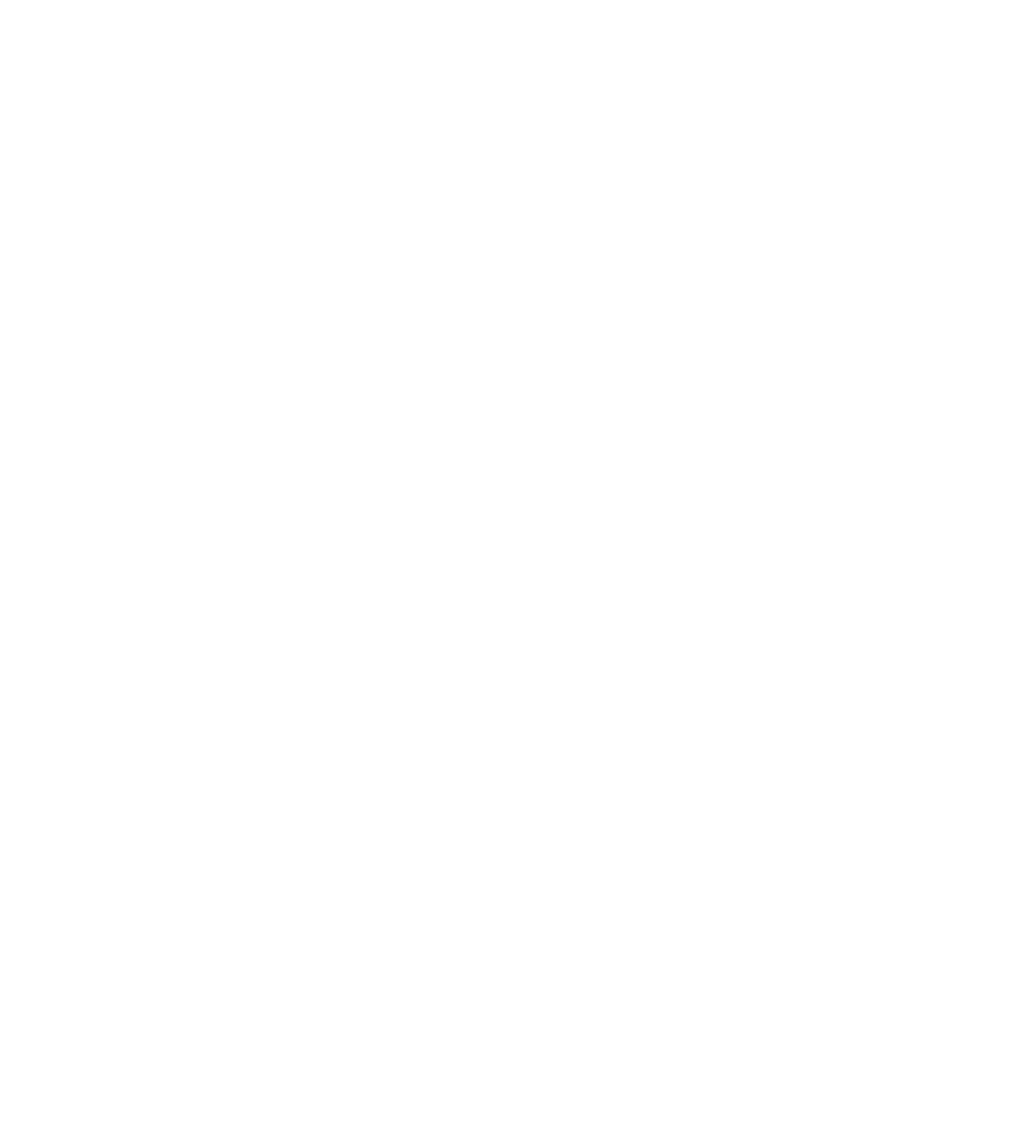
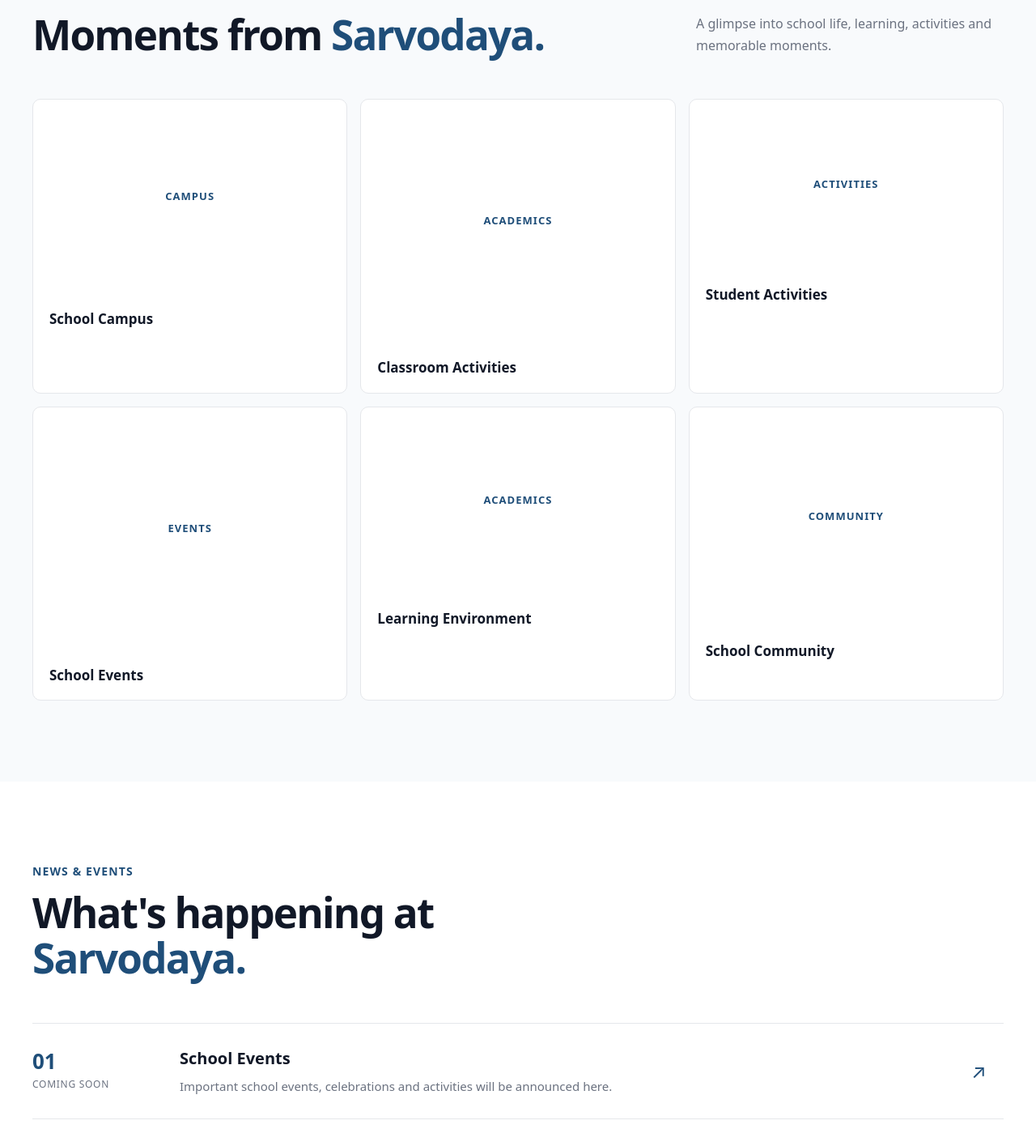
Before and after one commit to PriyanshuJha4/Sarvodaya_Digital, a React (Vite) app: page / in a window 1280 px wide. Shown: the part 3000-4415 px from the top of the page at 81% size. Before the commit the page ends 2881 px from the top, so only its background shows below. Built offline with nearby package versions, Linux system fonts and the light colour scheme.

Commit message:
Add gallery and events sections

```diff
--- a/src/App.jsx
+++ b/src/App.jsx
@@ -3,6 +3,8 @@
 import About from "./components/About"
 import Academics from "./components/Academics"
 import Highlights from "./components/Highlights"
+import Gallery from "./components/Gallery"
+import Events from "./components/Events"
 
 function App() {
   return (
@@ -14,6 +16,8 @@
         <About />
         <Academics />
         <Highlights />
+        <Gallery />
+        <Events />
       </main>
     </>
   )
--- /dev/null
+++ b/src/components/Events.jsx
@@ -0,0 +1,62 @@
+import "../styles/events.css"
+
+function Events() {
+  const events = [
+    {
+      date: "01",
+      month: "Coming Soon",
+      title: "School Events",
+      description:
+        "Important school events, celebrations and activities will be announced here.",
+    },
+    {
+      date: "02",
+      month: "Updates",
+      title: "Academic Activities",
+      description:
+        "Updates about classroom activities, competitions and student participation.",
+    },
+    {
+      date: "03",
+      month: "Updates",
+      title: "School Announcements",
+      description:
+        "Important notices and announcements for students and parents.",
+    },
+  ]
+
+  return (
+    <section id="events" className="events-section">
+      <div className="events-container">
+        <div className="events-heading">
+          <p className="section-label">News & Events</p>
+
+          <h2>
+            What's happening at
+            <span> Sarvodaya.</span>
+          </h2>
+        </div>
+
+        <div className="events-list">
+          {events.map((event) => (
+            <article className="event-card" key={event.title}>
+              <div className="event-date">
+                <strong>{event.date}</strong>
+                <span>{event.month}</span>
+              </div>
+
+              <div className="event-content">
+                <h3>{event.title}</h3>
+                <p>{event.description}</p>
+              </div>
+
+              <span className="event-arrow">↗</span>
+            </article>
+          ))}
+        </div>
+      </div>
+    </section>
+  )
+}
+
+export default Events
--- /dev/null
+++ b/src/components/Gallery.jsx
@@ -0,0 +1,68 @@
+import "../styles/gallery.css"
+
+function Gallery() {
+  const galleryItems = [
+    {
+      title: "School Campus",
+      category: "Campus",
+    },
+    {
+      title: "Classroom Activities",
+      category: "Academics",
+    },
+    {
+      title: "Student Activities",
+      category: "Activities",
+    },
+    {
+      title: "School Events",
+      category: "Events",
+    },
+    {
+      title: "Learning Environment",
+      category: "Academics",
+    },
+    {
+      title: "School Community",
+      category: "Community",
+    },
+  ]
+
+  return (
+    <section id="gallery" className="gallery-section">
+      <div className="gallery-container">
+        <div className="gallery-header">
+          <div>
+            <p className="section-label">Gallery</p>
+
+            <h2>
+              Moments from
+              <span> Sarvodaya.</span>
+            </h2>
+          </div>
+
+          <p className="gallery-intro">
+            A glimpse into school life, learning, activities and
+            memorable moments.
+          </p>
+        </div>
+
+        <div className="gallery-grid">
+          {galleryItems.map((item, index) => (
+            <article className={`gallery-card gallery-card-${index + 1}`} key={item.title}>
+              <div className="gallery-placeholder">
+                <span>{item.category}</span>
+              </div>
+
+              <div className="gallery-caption">
+                <h3>{item.title}</h3>
+              </div>
+            </article>
+          ))}
+        </div>
+      </div>
+    </section>
+  )
+}
+
+export default Gallery
--- /dev/null
+++ b/src/styles/events.css
@@ -0,0 +1,113 @@
+.events-section {
+  padding: 100px 0;
+  background: var(--color-white);
+}
+
+.events-container {
+  width: min(100% - 32px, var(--container-width));
+  margin: 0 auto;
+}
+
+.events-heading {
+  max-width: 700px;
+}
+
+.events-heading h2 {
+  margin: 0;
+
+  color: var(--color-black);
+  font-size: clamp(34px, 4vw, 52px);
+  line-height: 1.1;
+  letter-spacing: -0.035em;
+}
+
+.events-heading h2 span {
+  color: var(--color-primary);
+}
+
+.events-list {
+  margin-top: 52px;
+  border-top: 1px solid var(--color-border);
+}
+
+.event-card {
+  display: grid;
+  grid-template-columns: 150px 1fr 40px;
+  gap: 32px;
+  align-items: center;
+
+  padding: 28px 0;
+
+  border-bottom: 1px solid var(--color-border);
+
+  transition: padding 0.2s ease;
+}
+
+.event-card:hover {
+  padding-left: 12px;
+  padding-right: 12px;
+}
+
+.event-date {
+  display: flex;
+  flex-direction: column;
+}
+
+.event-date strong {
+  color: var(--color-primary);
+  font-size: 26px;
+  line-height: 1;
+}
+
+.event-date span {
+  margin-top: 7px;
+
+  color: var(--color-text-light);
+  font-size: 12px;
+  text-transform: uppercase;
+  letter-spacing: 0.06em;
+}
+
+.event-content h3 {
+  margin: 0 0 7px;
+
+  color: var(--color-black);
+  font-size: 20px;
+}
+
+.event-content p {
+  max-width: 650px;
+  margin: 0;
+
+  color: var(--color-text-light);
+  font-size: 15px;
+  line-height: 1.6;
+}
+
+.event-arrow {
+  color: var(--color-primary);
+  font-size: 24px;
+}
+
+@media (max-width: 650px) {
+  .events-section {
+    padding: 72px 0;
+  }
+
+  .events-list {
+    margin-top: 40px;
+  }
+
+  .event-card {
+    grid-template-columns: 70px 1fr 25px;
+    gap: 16px;
+  }
+
+  .event-date strong {
+    font-size: 22px;
+  }
+
+  .event-content h3 {
+    font-size: 17px;
+  }
+}
--- /dev/null
+++ b/src/styles/gallery.css
@@ -0,0 +1,141 @@
+.gallery-section {
+  padding: 100px 0;
+  background: var(--color-background-light);
+}
+
+.gallery-container {
+  width: min(100% - 32px, var(--container-width));
+  margin: 0 auto;
+}
+
+.gallery-header {
+  display: flex;
+  justify-content: space-between;
+  align-items: end;
+  gap: 40px;
+  margin-bottom: 52px;
+}
+
+.gallery-header h2 {
+  margin: 0;
+  color: var(--color-black);
+  font-size: clamp(34px, 4vw, 52px);
+  line-height: 1.1;
+  letter-spacing: -0.035em;
+}
+
+.gallery-header h2 span {
+  color: var(--color-primary);
+}
+
+.gallery-intro {
+  max-width: 380px;
+  margin: 0;
+
+  color: var(--color-text-light);
+  font-size: 16px;
+  line-height: 1.7;
+}
+
+.gallery-grid {
+  display: grid;
+  grid-template-columns: repeat(3, 1fr);
+  gap: 16px;
+}
+
+.gallery-card {
+  overflow: hidden;
+  border-radius: var(--radius-md);
+  background: var(--color-white);
+  border: 1px solid var(--color-border);
+}
+
+.gallery-placeholder {
+  min-height: 240px;
+
+  display: flex;
+  align-items: center;
+  justify-content: center;
+
+  background:
+    linear-gradient(
+      135deg,
+      var(--color-primary-light),
+      var(--color-background-light)
+    );
+
+  color: var(--color-primary);
+  font-size: 13px;
+  font-weight: 700;
+  letter-spacing: 0.08em;
+  text-transform: uppercase;
+}
+
+.gallery-card-2 .gallery-placeholder {
+  min-height: 300px;
+}
+
+.gallery-card-3 .gallery-placeholder {
+  min-height: 210px;
+}
+
+.gallery-card-4 .gallery-placeholder {
+  min-height: 300px;
+}
+
+.gallery-card-5 .gallery-placeholder {
+  min-height: 230px;
+}
+
+.gallery-card-6 .gallery-placeholder {
+  min-height: 270px;
+}
+
+.gallery-caption {
+  padding: 18px 20px;
+}
+
+.gallery-caption h3 {
+  margin: 0;
+
+  color: var(--color-black);
+  font-size: 17px;
+}
+
+@media (max-width: 800px) {
+  .gallery-section {
+    padding: 72px 0;
+  }
+
+  .gallery-header {
+    display: block;
+    margin-bottom: 40px;
+  }
+
+  .gallery-intro {
+    margin-top: 18px;
+  }
+
+  .gallery-grid {
+    grid-template-columns: repeat(2, 1fr);
+  }
+}
+
+@media (max-width: 520px) {
+  .gallery-container {
+    width: min(100% - 24px, var(--container-width));
+  }
+
+  .gallery-grid {
+    grid-template-columns: 1fr;
+  }
+
+  .gallery-placeholder,
+  .gallery-card-2 .gallery-placeholder,
+  .gallery-card-3 .gallery-placeholder,
+  .gallery-card-4 .gallery-placeholder,
+  .gallery-card-5 .gallery-placeholder,
+  .gallery-card-6 .gallery-placeholder {
+    min-height: 220px;
+  }
+}
```
